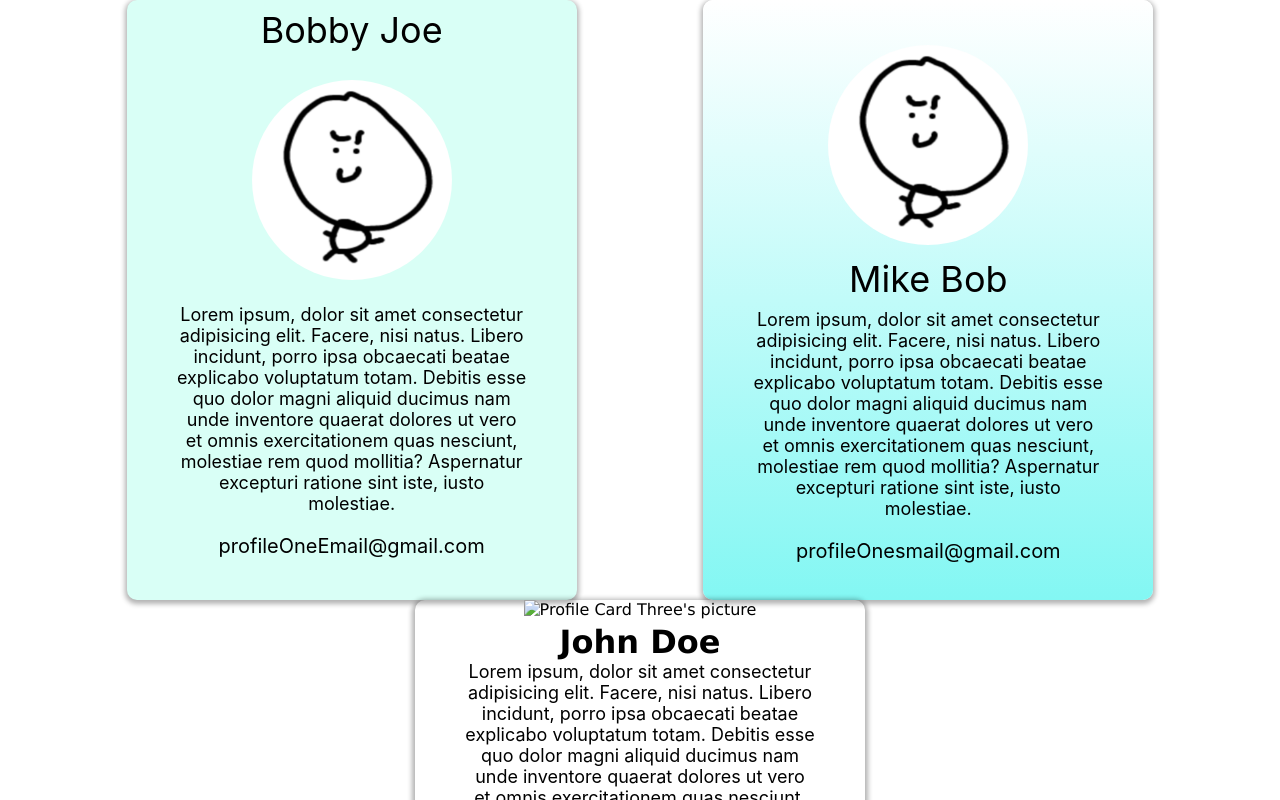
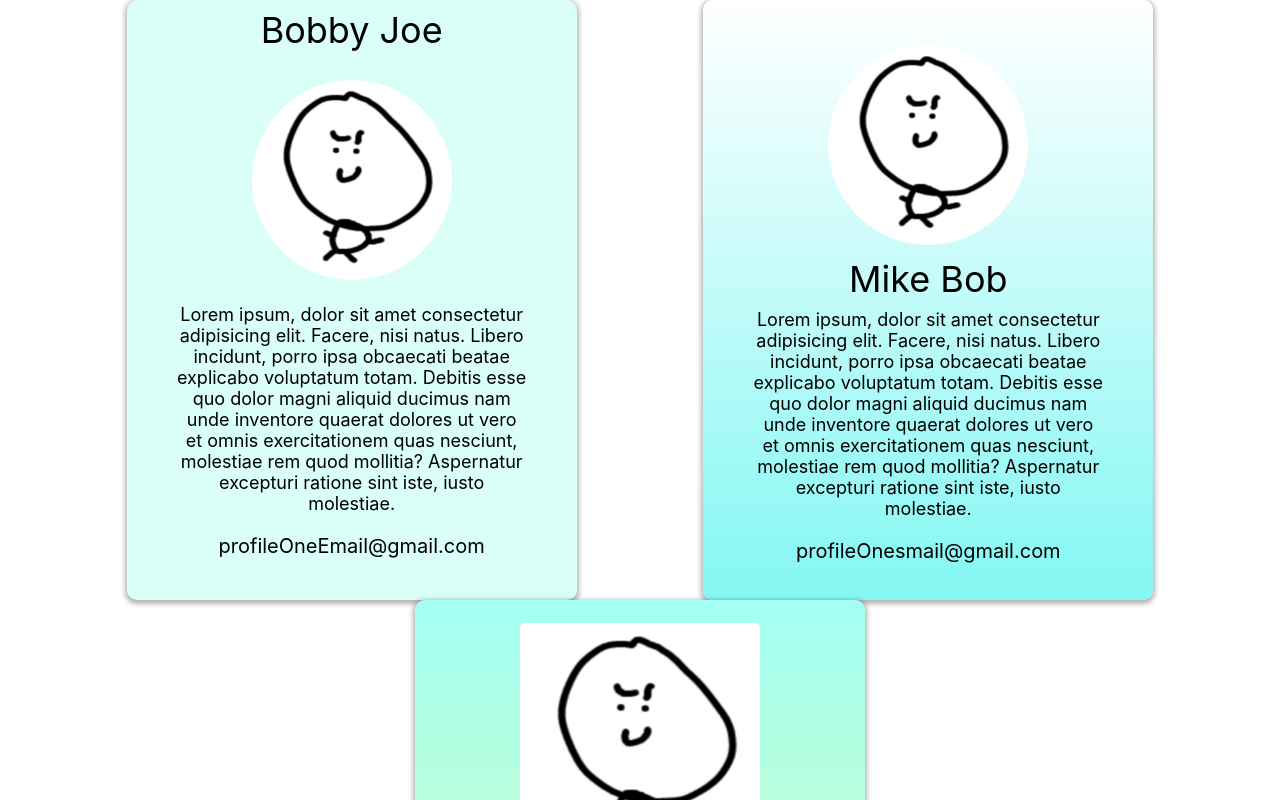
Before and after one commit to alexus-Huang/profile-card, a plain HTML site: page index.html in a window 1280 px wide. Drawn offline with Linux system fonts and the light colour scheme.

Commit message:
Styled the third profile card

```diff
--- a/index.html
+++ b/index.html
@@ -22,7 +22,7 @@
             <p class="emailAddress">profileOnesmail@gmail.com</p>
         </div>
         <div class="profileCard" id="profileCard3">
-            <img src="" alt="Profile Card Three's picture">
+            <img src="./images/madLittleguy.png" alt="Profile Card Three's picture">
             <h1>John Doe</h1>
             <p class="description">Lorem ipsum, dolor sit amet consectetur adipisicing elit. Facere, nisi natus. Libero incidunt, porro ipsa obcaecati beatae explicabo voluptatum totam. Debitis esse quo dolor magni aliquid ducimus nam unde inventore quaerat dolores ut vero et omnis exercitationem quas nesciunt, molestiae rem quod mollitia? Aspernatur excepturi ratione sint iste, iusto molestiae.</p>
             <p class="emailAddress">profileOnesmail@gmail.com</p>
--- a/styles.css
+++ b/styles.css
@@ -57,7 +57,6 @@
     border-radius: 100%;
     width: 200px;
     height: 200px;
-    fill: #D9D9D9;
     margin: 20px;
 }
 #profileCard1:hover{
@@ -79,7 +78,7 @@
     border-radius: 10px;
     background:linear-gradient(white,rgb(131, 247, 243));
     box-shadow: 0px 2px 5px 2px rgba(0, 0, 0, 0.30);
-
+    transition: 0.25s ease;
 }
 #profileCard2 img{
     margin-top:10%;
@@ -108,9 +107,38 @@
 }
 /* Profile Card 3 */
 #profileCard3{
-
+    width: 450px;
+    height: 600px;
+    border-radius: 10px;
+    background: linear-gradient(180deg, #A4FFF4 0%, #CFFFC3 69.79%);
+    box-shadow: 0px 2px 5px 2px rgba(0, 0, 0, 0.30);
+    transition: 0.25s ease;
 }
-
+#profileCard3 h1{
+    display: flex;
+    width: 450px;
+    height: 60px;
+    flex-direction: column;
+    justify-content: center;
+    flex-shrink: 0;
+    color: #000;
+    text-align: center;
+    font-family: Inter;
+    font-size: 36px;
+    font-style: normal;
+    font-weight: 400;
+    line-height: normal;
+}
+#profileCard3 img{
+    margin-top:5%;
+    width: 240px;
+    height: 240px;
+    border-radius: 5px;
+}
+#profileCard3:hover{
+    box-shadow: 0px 0px 20px 2px black;
+    transition: 0.25s ease;
+}
 /* Description Class */
 .description{
     margin: 0 auto;
```
